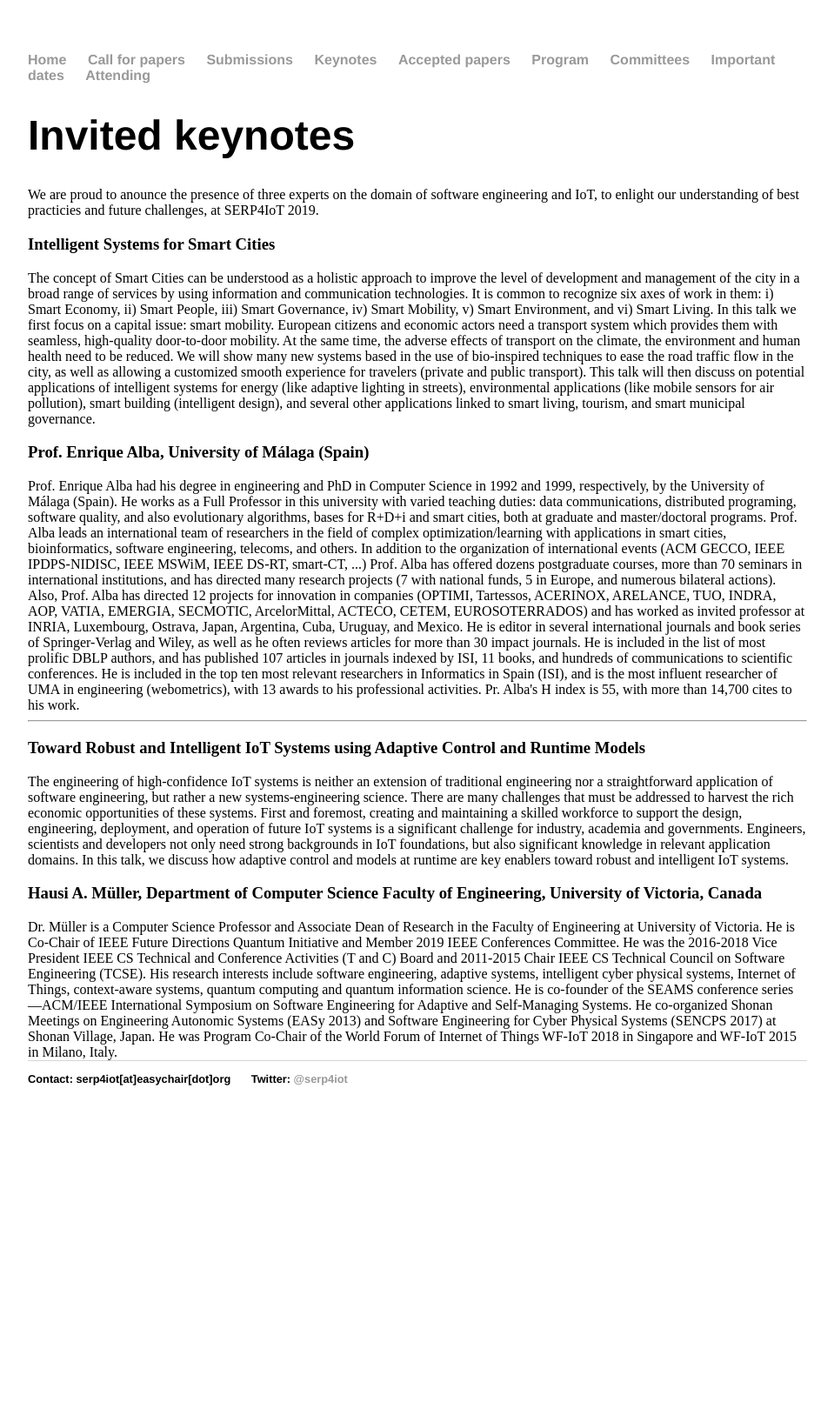
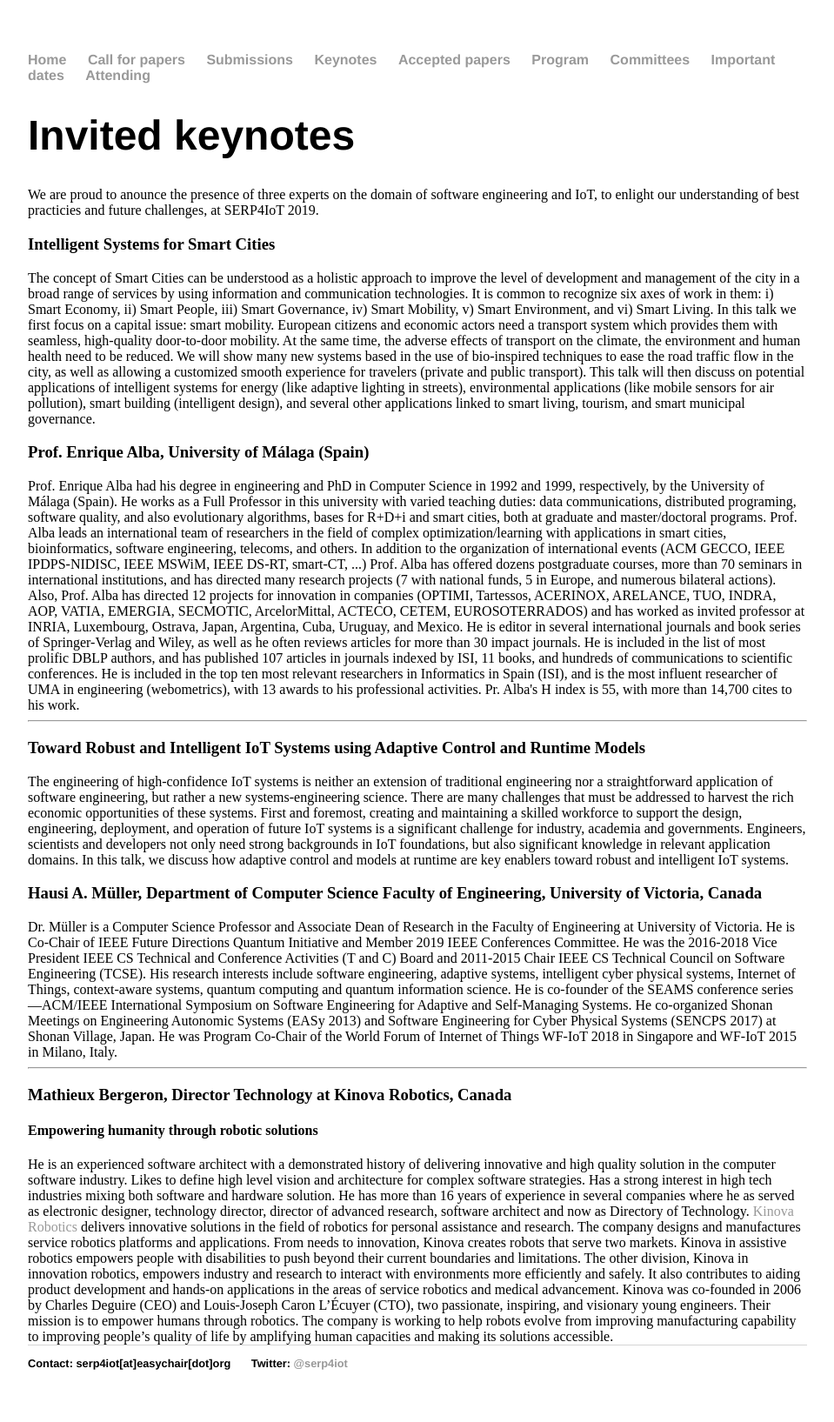
Before and after one commit to moar82/SERP4IoT, a Jekyll site: the page built from aprogram/index.html, in a window 1280 px wide. Shown: the whole page at 87% size, without its empty margins (160-1119 px from the left). Built offline with Jekyll 4.4.1, drawn with Linux system fonts in a browser that asks for light colours; before the commit the page ends 1308 px from its top, so only the background shows below that.

Commit message:
Update index.html

```diff
--- a/aprogram/index.html
+++ b/aprogram/index.html
@@ -22,3 +22,20 @@ The engineering of high-confidence IoT systems is neither an extension of tradit
 
 <h3> Hausi A. Müller, Department of Computer Science Faculty of Engineering, University of Victoria, Canada </h3>
 Dr. Müller is a Computer Science Professor and Associate Dean of Research in the Faculty of Engineering at University of Victoria. He is Co-Chair of IEEE Future Directions Quantum Initiative and Member 2019 IEEE Conferences Committee. He was the 2016-2018 Vice President IEEE CS Technical and Conference Activities (T and C) Board and 2011-2015 Chair IEEE CS Technical Council on Software Engineering (TCSE). His research interests include software engineering, adaptive systems, intelligent cyber physical systems, Internet of Things, context-aware systems, quantum computing and quantum information science. He is co-founder of the SEAMS conference series—ACM/IEEE International Symposium on Software Engineering for Adaptive and Self-Managing Systems. He co-organized Shonan Meetings on Engineering Autonomic Systems (EASy 2013) and Software Engineering for Cyber Physical Systems (SENCPS 2017) at Shonan Village, Japan. He was Program Co-Chair of the World Forum of Internet of Things WF-IoT 2018 in Singapore and WF-IoT 2015 in Milano, Italy.
+
+<hr>
+
+<h3>Mathieux Bergeron, Director Technology at Kinova Robotics, Canada</h3>
+<h4> Empowering humanity through robotic solutions </h4>
+
+He is an experienced software architect with a demonstrated history of delivering innovative and high quality solution in the computer software industry. Likes to define high level vision and architecture for complex software strategies. Has a strong interest in high tech industries mixing both software and hardware solution.  He has more than 16 years of experience in several companies where he as served as electronic designer, technology director, director of advanced research, software architect and now as Directory of Technology.
+
+<a href="https://www.kinovarobotics.com/en" target=_blank>Kinova Robotics </a> delivers innovative solutions in the field of robotics for personal assistance and research. The company designs and manufactures service robotics platforms and applications.
+
+From needs to innovation, Kinova creates robots that serve two markets. Kinova in assistive robotics empowers people with disabilities to push beyond their current boundaries and limitations.
+
+The other division, Kinova in innovation robotics, empowers industry and research to interact with environments more efficiently and safely. It also contributes to aiding product development and hands-on applications in the areas of service robotics and medical advancement.
+
+Kinova was co-founded in 2006 by Charles Deguire (CEO) and Louis-Joseph Caron L’Écuyer (CTO), two passionate, inspiring, and visionary young engineers. Their mission is to empower humans through robotics.
+
+The company is working to help robots evolve from improving manufacturing capability to improving people’s quality of life by amplifying human capacities and making its solutions accessible.
```
